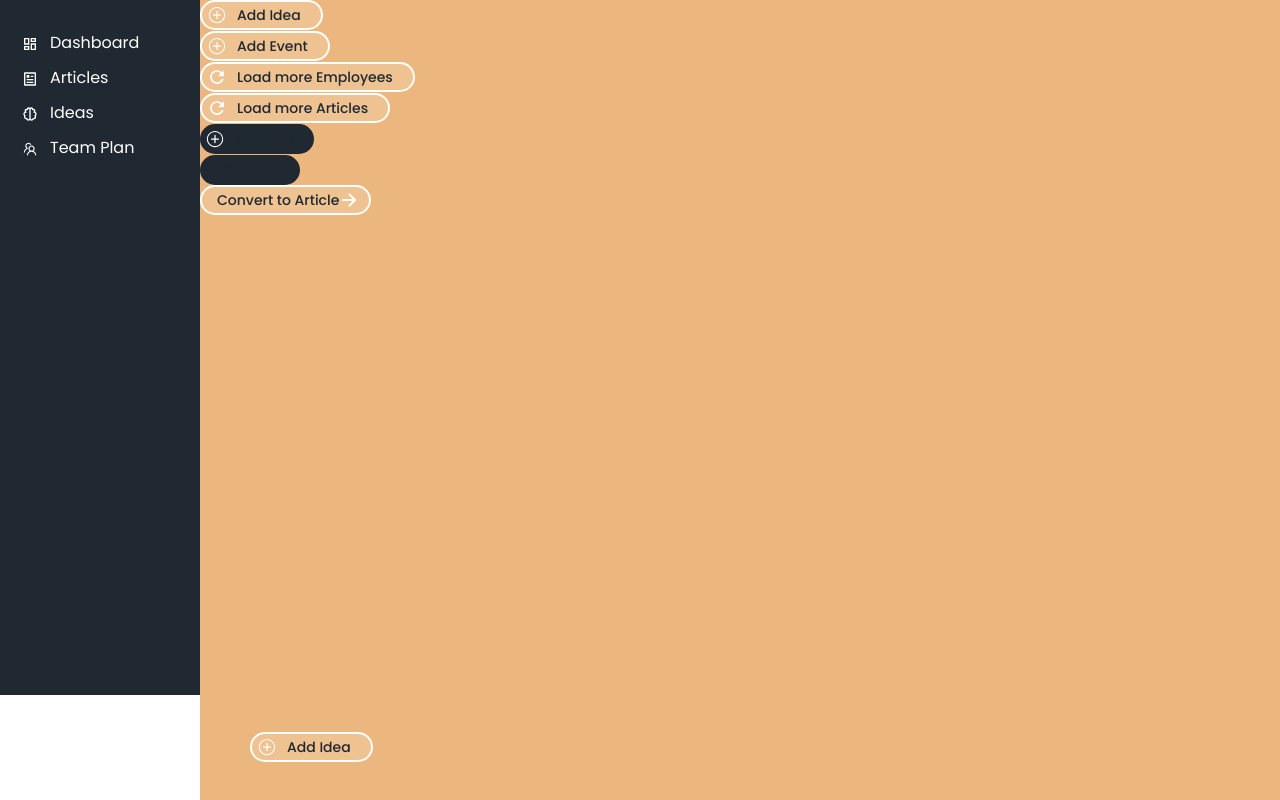
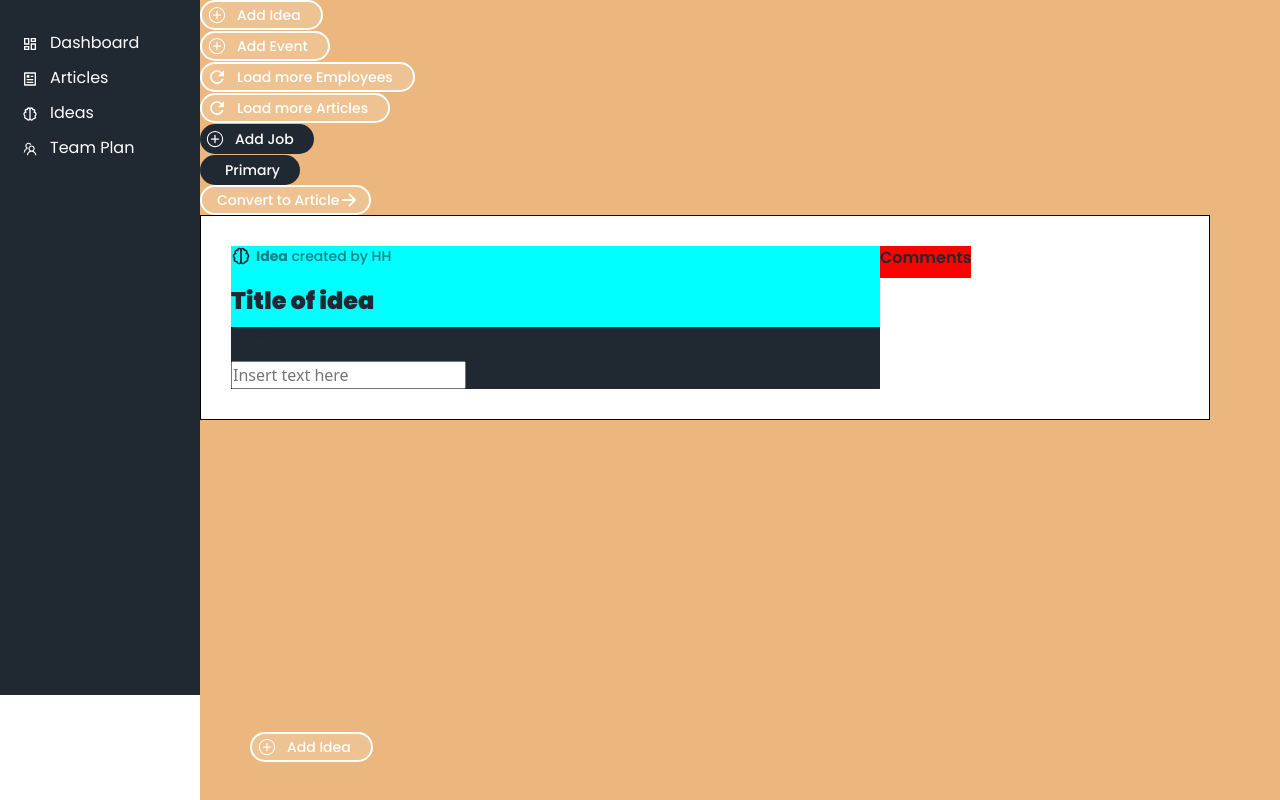
Before and after one commit to helher/newsplan, a React (Create React App) app: page /ideas in a window 1280 px wide. Built offline with nearby package versions, Linux system fonts and the light colour scheme; what parse would draw is missing.

Commit message:
changes to buttons etc.

```diff
--- a/src/components/buttons/AddJobButton/AddJobButton.css
+++ b/src/components/buttons/AddJobButton/AddJobButton.css
@@ -14,17 +14,16 @@
 .addjob-icon {
   height: 20px;
   width: 20px;
-  color: white;
+  --color: white;
   text-align: left;
   margin-right: 10px;
 }
 
-.button-text {
+.button-text-white {
   display: flex;
   align-items: center;
   justify-content: space-between;
   padding-left: 5px;
-  color: white;
 }
 
 .addjob-iconbtn:hover {
--- a/src/components/buttons/AddJobButton/AddJobButton.js
+++ b/src/components/buttons/AddJobButton/AddJobButton.js
@@ -17,7 +17,7 @@ const AddJobButton = ({
     return (
         <div>
             <button className="addjob-iconbtn" onClick={handleClick}>
-                <div class="button-text">
+                <div class="button-text-white">
                 <IoIosAddCircleOutline className="addjob-icon"/>{text}
                 </div>
             </button>
--- a/src/components/buttons/FooterButton/FooterButton.js
+++ b/src/components/buttons/FooterButton/FooterButton.js
@@ -17,7 +17,7 @@ const FooterButton = ({
     return (
         <div>
             <button className="footer-iconbtn" onClick={handleClick}>
-                <div class="button-text">
+                <div class="button-text-white">
                 <UserIcon className="footer-icon"/>{text}
                 </div>
             </button>
--- a/src/components/buttons/PrimaryButton/PrimaryButton.js
+++ b/src/components/buttons/PrimaryButton/PrimaryButton.js
@@ -16,7 +16,7 @@ const PrimaryButton = ({
     return (
         <div>
             <button className="primary-btn" onClick={handleClick}>
-                <div class="button-text">{text}
+                <div class="button-text-white">{text}
                 </div>
             </button>
         </div>
--- a/src/components/buttons/ProceedButton/ProceedButton.js
+++ b/src/components/buttons/ProceedButton/ProceedButton.js
@@ -17,7 +17,7 @@ const ProceedButton = ({
     return (
         <div>
             <button className="proceed-btn" onClick={handleClick}>
-                <div class="button-text">
+                <div class="button-text-white">
                 {text}<IoArrowForward className="proceed-icon"/>
                 </div>
             </button>
--- a/src/components/popups/popup-idea/PopupIdea.css
+++ b/src/components/popups/popup-idea/PopupIdea.css
@@ -1,16 +1,42 @@
 @import url(./../../../index.css);
 
-.rich-text-toolbar{
-    width: 100%;
-    background-color: var(--primary-color);
+section {
+  border: 1px solid black;
+  max-width: 1010px;
+  display: flex;
+  flex-wrap: wrap;
+  align-items: flex-start;
+  padding: 30px;
+  background-color: var(--white-color);
 }
 
-.idea-container{
-    border: 1px solid black;
-    max-width: 1010px;
-    padding: 50px;
+.idea-flex-left {
+  background-color: aqua;
+  width: 649px;
 }
 
-.comments-column{
-    flex: 2;
+.idea-icon {
+  width: 20px;
+  height: 20px;
+  margin-right: 5px;
 }
+
+.logo-and-id {
+  display: flex;
+}
+
+.idea-flex-right {
+  background-color: red;
+}
+
+.rich-text-editor {
+}
+
+.rich-text-toolbar {
+  width: 100%;
+  background-color: var(--primary-color);
+}
+
+.text-input {
+  width: auto;
+}
--- a/src/components/popups/popup-idea/PopupIdea.js
+++ b/src/components/popups/popup-idea/PopupIdea.js
@@ -1,26 +1,31 @@
 import React from 'react';
 import './PopupIdea.css';
+import { BiBrain } from 'react-icons/bi';
 
 function PopupIdea() {
     return (
         <section className="idea-container">
-            <div className="test">
-                <div className="idea-content-column">
-                    <h1>Title of Idea</h1>
-                    <div className="rich-text-editor">
-                        <div className="rich-text-toolbar">
-                            <form>
-                                <input type="text" placeholder="Insert text here"></input>
-                            </form>
-                        </div>
+            <div className="idea-flex-left">
+                <div className="logo-and-id">
+                    <BiBrain className="idea-icon"/>
+                    <p className="createdby-text"><b>Idea</b> created by HH</p>
+                </div>
+
+                <h1>Title of idea</h1>
+                <div className="rich-text-editor">
+                    <div className="rich-text-toolbar">
+                        <p>Toolbox</p>
+                        <form>
+                            <input className="text-input" type="text" placeholder="Insert text here"></input>
+                        </form>
                     </div>
                 </div>
+            </div>
 
-                <div className="comments-column">
+                <div className="idea-flex-right">
                     <h3>Comments</h3>
 
                 </div>
-            </div>
         </section>
     )
 }
--- a/src/index.css
+++ b/src/index.css
@@ -96,12 +96,20 @@ p {
   padding-bottom: 10px;
 }
 
-.button-text {
+.createdby-text {
   font-family: "Poppins", sans-serif;
   font-weight: 500;
   font-size: 14px;
   line-height: 21px;
-  color: var(--primary-color);
+  color: var(--primary-color-60);
+}
+
+.button-text-white {
+  font-family: "Poppins", sans-serif;
+  font-weight: 500;
+  font-size: 14px;
+  line-height: 21px;
+  color: var(--white-color);
 }
 
 .calendar-days {
--- a/src/screens/Ideas.js
+++ b/src/screens/Ideas.js
@@ -6,6 +6,7 @@ import './Ideas.css'
 import AddJobButton from '../components/buttons/AddJobButton/AddJobButton';
 import PrimaryButton from '../components/buttons/PrimaryButton/PrimaryButton';
 import ProceedButton from '../components/buttons/ProceedButton/ProceedButton';
+import PopupIdea from '../components/popups/popup-idea/PopupIdea';
 
 const Ideas = () => {
     return (
@@ -17,6 +18,7 @@ const Ideas = () => {
             <AddJobButton text="Add Job" goto="/Dashboard"/>
             <PrimaryButton text="Primary" goto="/Articles"/>
             <ProceedButton text="Convert to Article" goto="/Articles" />
+            <PopupIdea />
         </div>
     );
 };
```
Also changed, not shown: src/components/rich-text-editor/RichTextEdior.js (added), src/components/rich-text-editor/RichTextEditor.css (added).
